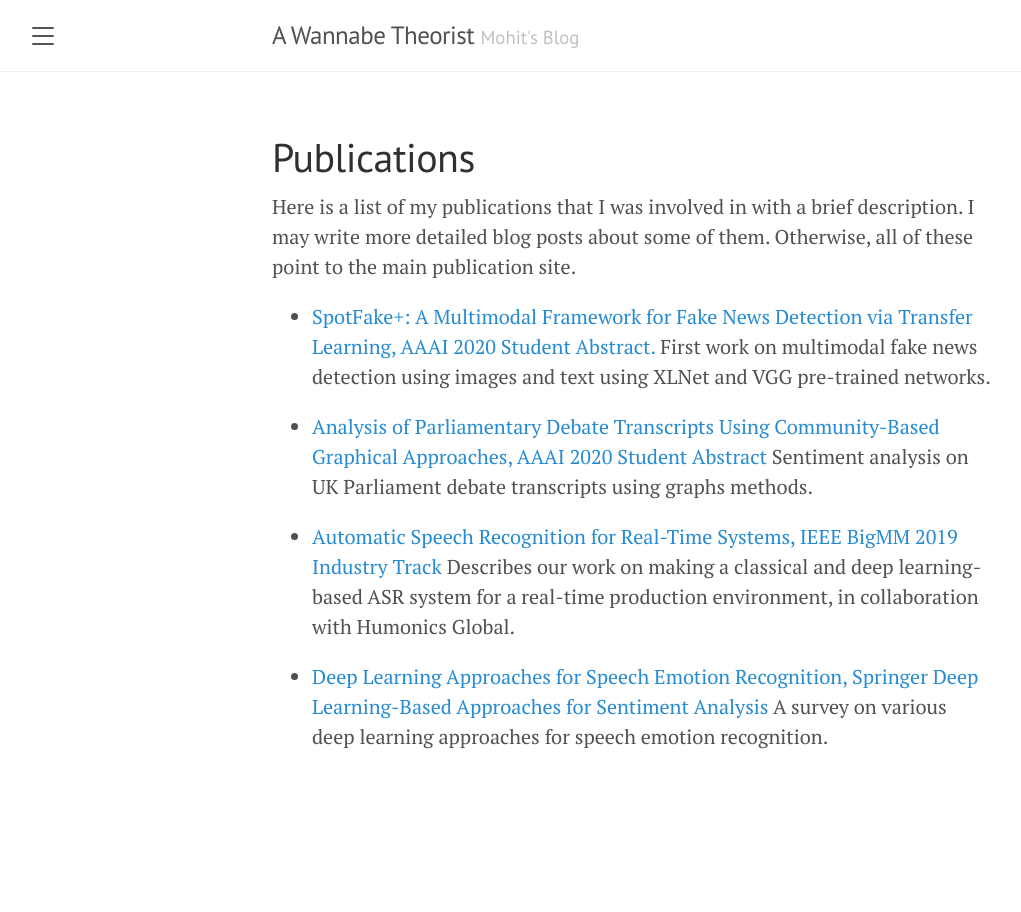
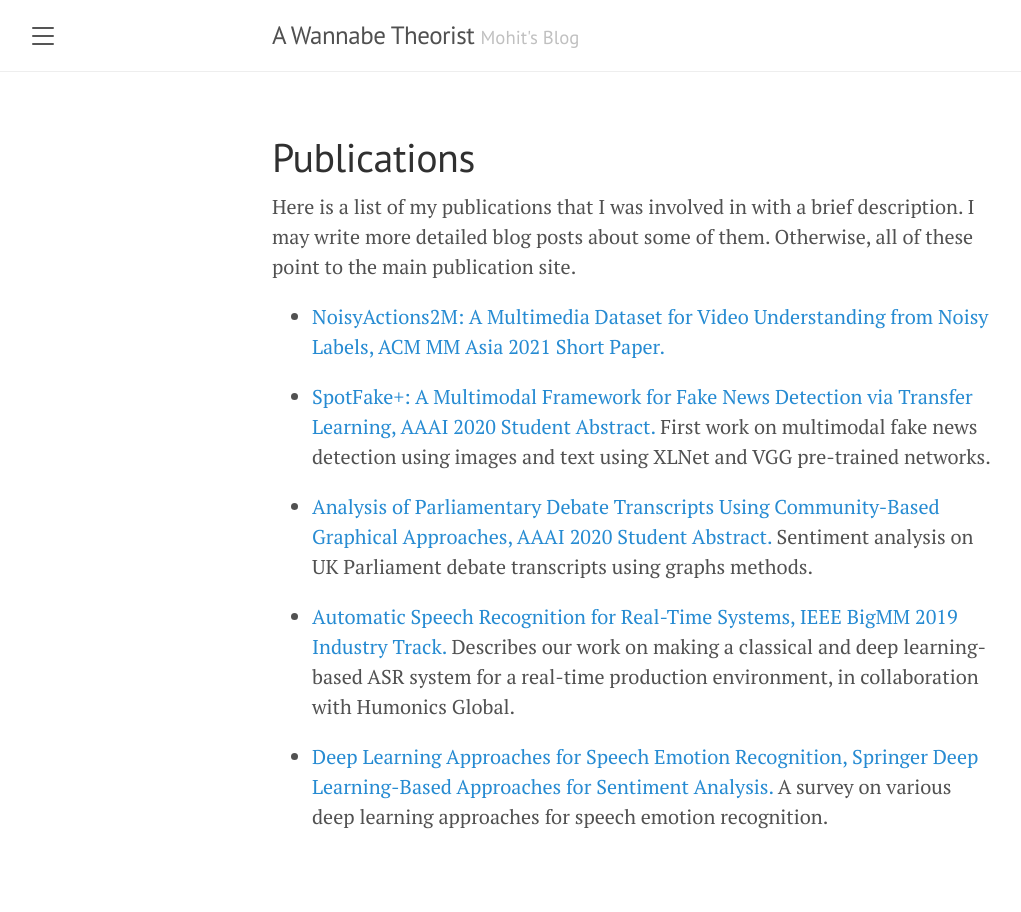
Before and after one commit to mohitsharma29/mohitsharma29.github.io.old, a Jekyll site: the page built from publications.md, in a window 1280 px wide. Shown: the whole page, without its empty margins (8-1029 px from the left). Built offline with Jekyll 4.4.1, drawn with Linux system fonts in a browser that asks for light colours.

```diff
--- a/publications.md
+++ b/publications.md
@@ -5,13 +5,16 @@ title: Publications
 
 Here is a list of my publications that I was involved in with a brief description. I may write more detailed blog posts about some of them. Otherwise, all of these point to the main publication site.
 
+
+- [NoisyActions2M: A Multimedia Dataset for Video Understanding from Noisy Labels, ACM MM Asia 2021 Short Paper.](https://arxiv.org/abs/2110.06827)
+
 - [SpotFake+: A Multimodal Framework for Fake News Detection via Transfer Learning, AAAI 2020 Student Abstract.](https://www.aaai.org/Papers/AAAI/2020GB/SA-SinghalS.676.pdf)
 First work on multimodal fake news detection using images and text using XLNet and VGG pre-trained networks.
 
-- [Analysis of Parliamentary Debate Transcripts Using Community-Based Graphical Approaches, AAAI 2020 Student Abstract](https://www.aaai.org/Papers/AAAI/2020GB/SA-BhavanA.685.pdf) Sentiment analysis on UK Parliament debate transcripts using graphs methods.
+- [Analysis of Parliamentary Debate Transcripts Using Community-Based Graphical Approaches, AAAI 2020 Student Abstract.](https://www.aaai.org/Papers/AAAI/2020GB/SA-BhavanA.685.pdf) Sentiment analysis on UK Parliament debate transcripts using graphs methods.
 
-- [Automatic Speech Recognition for Real-Time Systems, IEEE BigMM 2019 Industry Track](https://ieeexplore.ieee.org/abstract/document/8919271)
+- [Automatic Speech Recognition for Real-Time Systems, IEEE BigMM 2019 Industry Track.](https://ieeexplore.ieee.org/abstract/document/8919271)
 Describes our work on making a classical and deep learning-based ASR system for a real-time production environment, in collaboration with Humonics Global.
 
-- [Deep Learning Approaches for Speech Emotion Recognition, Springer Deep Learning-Based Approaches for Sentiment Analysis](https://link.springer.com/chapter/10.1007/978-981-15-1216-2_10)
+- [Deep Learning Approaches for Speech Emotion Recognition, Springer Deep Learning-Based Approaches for Sentiment Analysis.](https://link.springer.com/chapter/10.1007/978-981-15-1216-2_10)
 A survey on various deep learning approaches for speech emotion recognition.
```
Also changed, not shown: about.md (+2 -1 lines), coursework.md (+4 -2 lines), reading.md (+1 -2 lines), interesting-links.md (line endings or trailing spaces).
